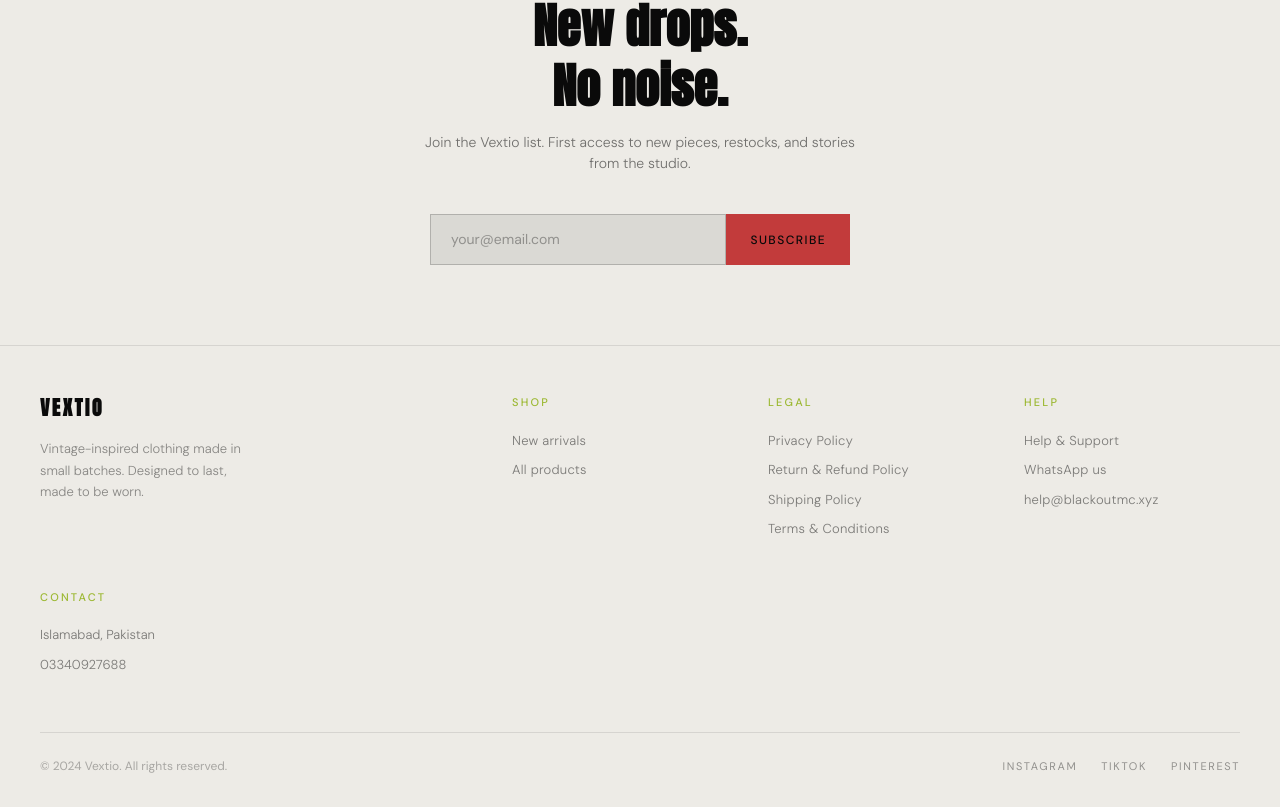
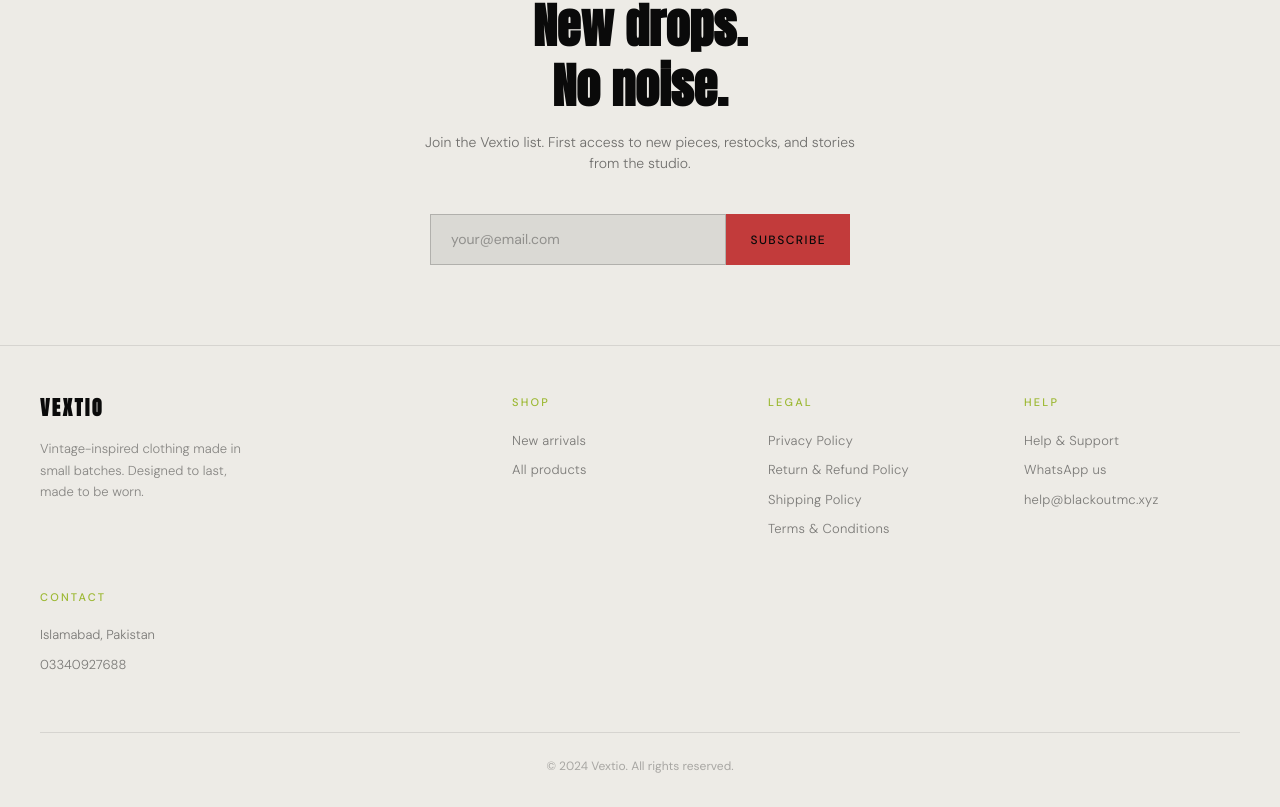
Before and after one commit to vynells/vextio, a Next.js app: page / in a window 1280 px wide. Shown: the part 1332-2139 px from the top of the page. Built offline with nearby package versions, Linux system fonts and the light colour scheme; no server answers; the database is empty.

Commit message:
Remove social media links from footer

```diff
--- a/components/Footer.tsx
+++ b/components/Footer.tsx
@@ -104,24 +104,13 @@
         </div>
       </div>
 
-      <div className="flex flex-col items-center justify-between gap-4 border-t border-cream/10 pt-6 sm:flex-row">
+      <div className="flex flex-col items-center justify-center gap-4 border-t border-cream/10 pt-6">
         <EditableText
           contentKey="footer_copyright"
           defaultValue="© 2024 Vextio. All rights reserved."
           as="p"
           className="text-[12px] text-cream/30"
         />
-        <div className="flex gap-6">
-          {["Instagram", "TikTok", "Pinterest"].map((social) => (
-            <a
-              key={social}
-              href="#"
-              className="text-[11px] uppercase tracking-[0.15em] text-cream/40 transition-colors hover:text-cream"
-            >
-              {social}
-            </a>
-          ))}
-        </div>
       </div>
     </footer>
   );
```
